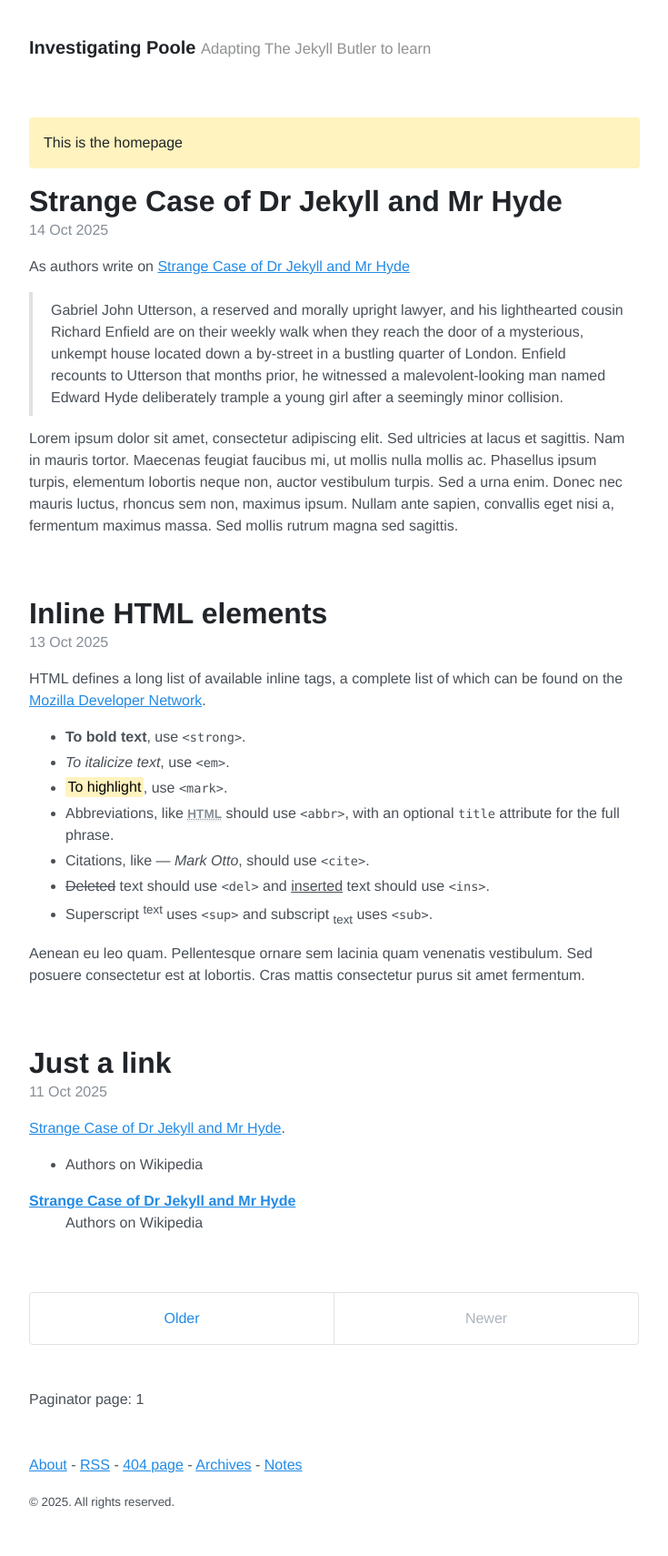
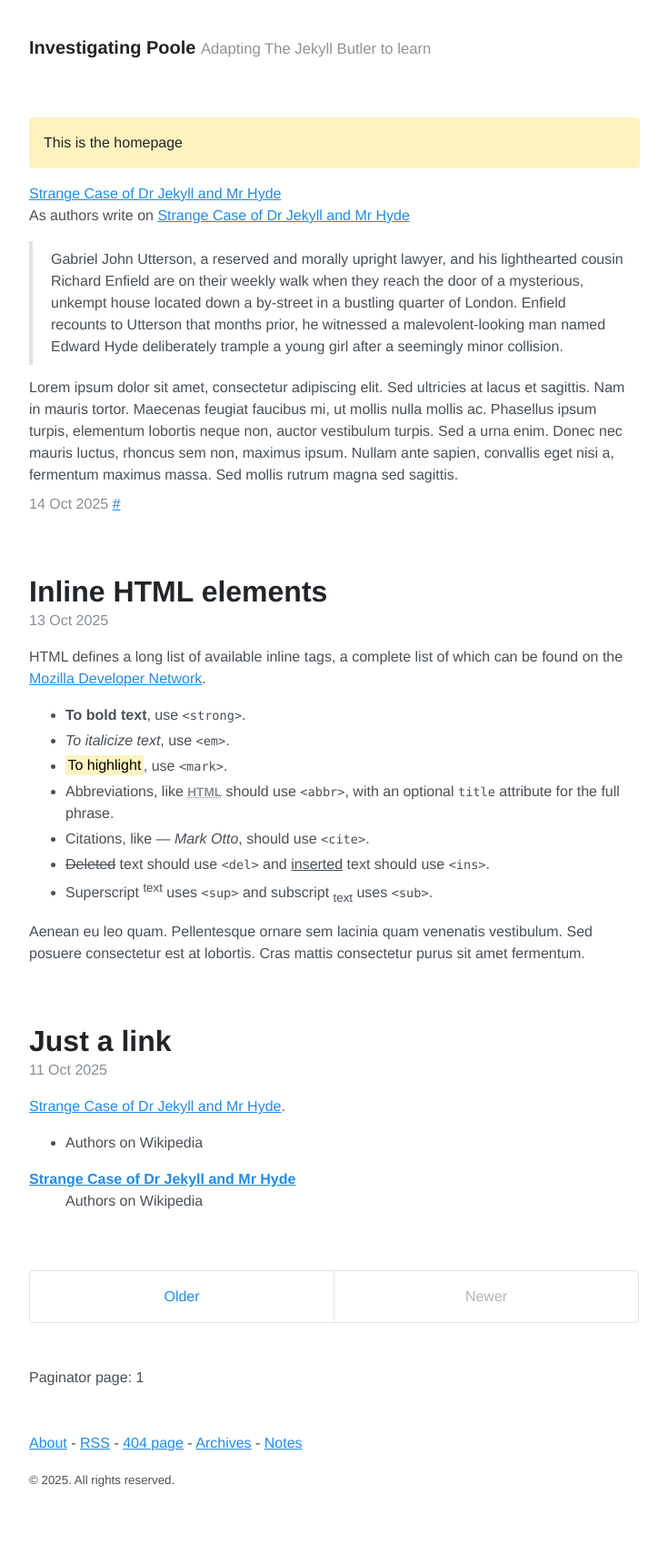
Before and after one commit to akmolteni/gju, a Jekyll site: the page built from index.html, in a window 1280 px wide. Shown: the whole page at 91% size, without its empty margins (272-1007 px from the left). Built offline with Jekyll 4.4.1, drawn with Linux system fonts in a browser that asks for light colours; the list of posts is cut into pages by our own code; after the commit the page ends 1686 px from its top, so only the background shows below that.

Commit message:
Update index.html

```diff
--- a/index.html
+++ b/index.html
@@ -8,17 +8,23 @@ title: Home
 
 <div class="posts">
   {% for post in paginator.posts %}
+     {% if post.layout == "link" %}
+        <article class="post">
+	  	    <a href="{{ post.linkurl }}">{{ post.title }}</a>
+		      {{ post.content }}
+          <time datetime="{{ post.date | date_to_xmlschema }}" class="post-date">{{ post.date | date_to_string }} <a href="{{ post.url | relative_url }}" class="permalink">#</a></time>
+        </article>
+      {% else %}
         <article class="post">
             <h1 class="post-title">
               <a href="{{ post.url | relative_url }}">
                 {{ post.title }}
               </a>
             </h1>
-
             <time datetime="{{ post.date | date_to_xmlschema }}" class="post-date">{{ post.date | date_to_string }}</time>
-
         {{ post.content }}
       </article>
+  {% endif %}
   {% endfor %}
 </div>
 
```
Lines whose indentation alone changed are shown as unchanged.
